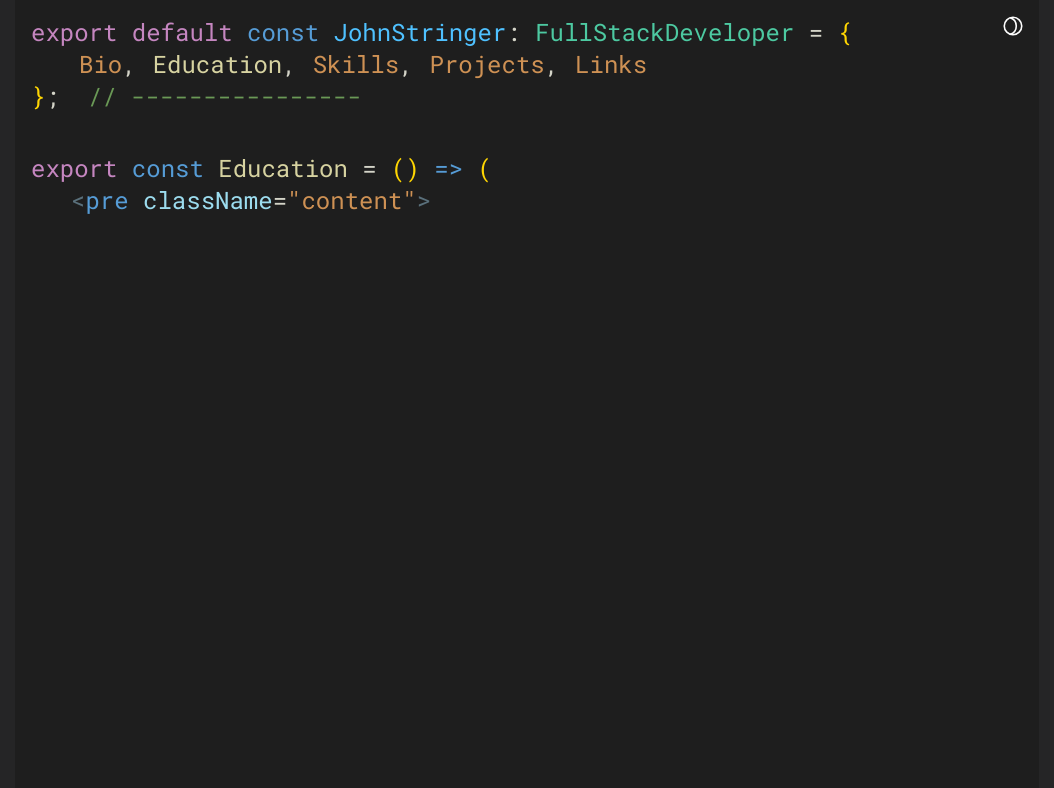
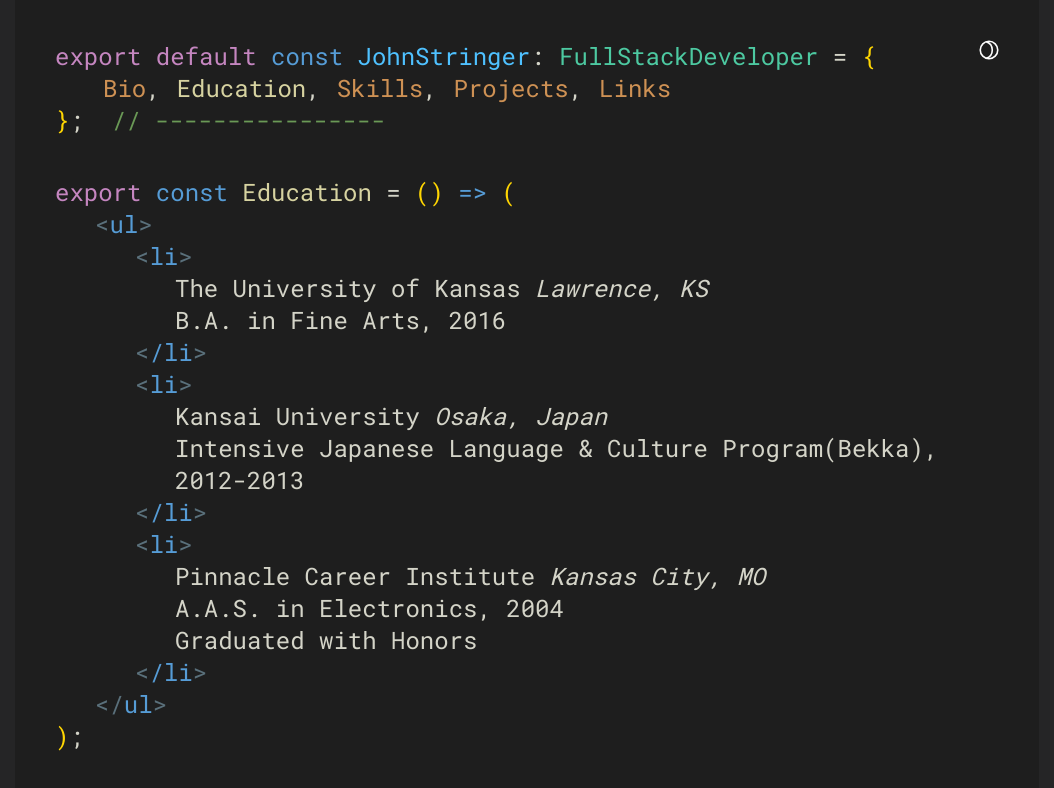
Before and after one commit to color-theory/cv-2024, a Next.js app: page /education in a window 1280 px wide. Shown: the top 788 px of the page, without its empty margins (113-1167 px from the left). Built offline with nearby package versions, Linux system fonts and the light colour scheme.

Commit message:
education section

```diff
--- a/src/app/education/page.tsx
+++ b/src/app/education/page.tsx
@@ -1,5 +1,6 @@
 "use client";
 import Header from "../../components/header";
+import Footer from "../../components/footer";
 import { useTheme } from "../../hooks/theme";
 
 export default function Home() {
@@ -9,8 +10,83 @@ export default function Home() {
     const bodyClass = `grid grid-rows-[20px_1fr_20px] ${theme}`;
     return (
         <div className={bodyClass}>
-            <main className="mainContent flex flex-col h-svh">
+            <main className="mainContent flex flex-col md:p-10 h-lvh">
                 <Header />
+                <div className="text-2xl sm:pl-10 text-nowrap">
+                    <span className="angle">{"<"}</span>
+                    <span className="tag">ul</span>
+                    <span className="angle">{">"}</span>
+                </div>
+                <div className="text-2xl sm:pl-20 flex flex-col">
+                    <div className="flex">
+                        <span className="angle">{"<"}</span>
+                        <span className="tag">li</span>
+                        <span className="angle">{">"}</span>
+                    </div>
+                    <div>
+                        <ul className="pl-10">
+                            <li>
+                                The University of Kansas{" "}
+                                <em className="text-nowrap">Lawrence, KS</em>
+                            </li>
+                            <li>B.A. in Fine Arts, 2016</li>
+                        </ul>
+                    </div>
+                    <div>
+                        <span className="angle">{"<"}</span>
+                        <span className="tag">/li</span>
+                        <span className="angle">{">"}</span>
+                    </div>
+                    <div>
+                        <span className="angle">{"<"}</span>
+                        <span className="tag">li</span>
+                        <span className="angle">{">"}</span>
+                    </div>
+                    <div>
+                        <ul className="pl-10">
+                            <li>
+                                Kansai University{" "}
+                                <em className="text-nowrap">Osaka, Japan</em>
+                            </li>
+                            <li>
+                                Intensive Japanese Language &amp; Culture
+                                Program(Bekka),{" "}
+                                <span className="text-nowrap">2012-2013</span>
+                            </li>
+                        </ul>
+                    </div>
+                    <div>
+                        <span className="angle">{"<"}</span>
+                        <span className="tag">/li</span>
+                        <span className="angle">{">"}</span>
+                    </div>
+                    <div>
+                        <span className="angle">{"<"}</span>
+                        <span className="tag">li</span>
+                        <span className="angle">{">"}</span>
+                    </div>
+                    <div>
+                        <ul className="pl-10">
+                            <li>
+                                Pinnacle Career Institute{" "}
+                                <em className="text-nowrap">Kansas City, MO</em>
+                            </li>
+                            <li>A.A.S. in Electronics, 2004</li>
+                            <li>Graduated with Honors</li>
+                        </ul>
+                    </div>
+                    <div>
+                        <span className="angle">{"<"}</span>
+                        <span className="tag">/li</span>
+                        <span className="angle">{">"}</span>
+                    </div>
+                </div>
+                <div className="text-2xl sm:pl-10">
+                    <span className="angle">{"</"}</span>
+                    <span className="tag">ul</span>
+                    <span className="angle">{">"}</span>
+                </div>
+                <Footer />
             </main>
         </div>
     );
--- a/src/app/page.tsx
+++ b/src/app/page.tsx
@@ -13,6 +13,11 @@ export default function Home() {
         <div className={bodyClass}>
             <main className="mainContent flex flex-col md:p-10 h-lvh">
                 <Header />
+                <div className="text-2xl sm:pl-10 text-nowrap">
+                    <span className="angle">{"<"}</span>
+                    <span className="tag">pre</span>{" "}
+                    <span className="angle">{">"}</span>
+                </div>
                 <div className="text-2xl sm:pl-20">
                     <p className="pt-10">
                         Hello! Thanks for taking a look at this site. My name is
@@ -43,6 +48,11 @@ export default function Home() {
                         paint, make music, and study Japanese.
                     </p>
                 </div>
+                <div className="text-2xl pt-10 sm:pl-10">
+                    <span className="angle">{"</"}</span>
+                    <span className="tag">pre</span>
+                    <span className="angle">{">"}</span>
+                </div>
                 <Footer />
             </main>
         </div>
--- a/src/components/footer.tsx
+++ b/src/components/footer.tsx
@@ -1,10 +1,5 @@
 const footer = () => (
     <div>
-        <div className="text-2xl pt-10 sm:pl-10">
-            <span className="angle">{"</"}</span>
-            <span className="tag">pre</span>
-            <span className="angle">{">"}</span>
-        </div>
         <div className="text-2xl">
             <span className="bracket">{")"}</span>;
         </div>
--- a/src/components/header.tsx
+++ b/src/components/header.tsx
@@ -65,13 +65,6 @@ const Header = () => {
                 <span className="primaryKeyword"> {"=>"}</span>{" "}
                 <span className="bracket">{"("}</span>
             </div>
-            <div className="text-2xl sm:pl-10 text-nowrap">
-                <span className="angle">{"<"}</span>
-                <span className="tag">pre</span>{" "}
-                <span className="attribute">className</span>=
-                <span className="stringLiteral">{'"content"'}</span>
-                <span className="angle">{">"}</span>
-            </div>
         </header>
     );
 };
```
